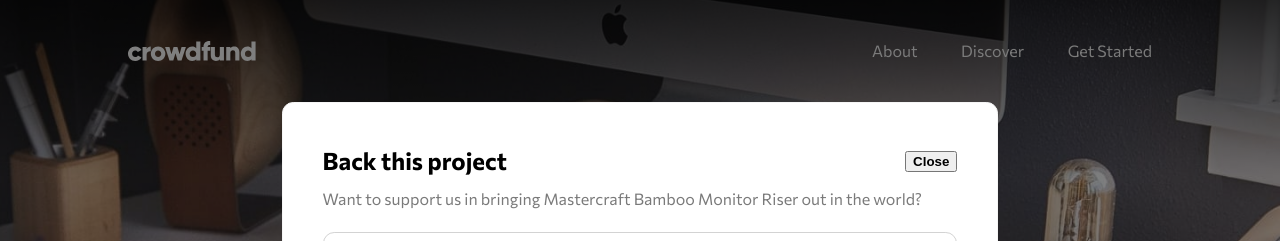
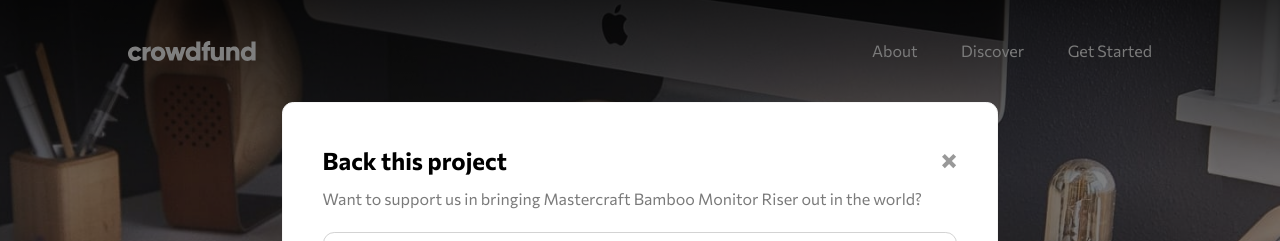
Before and after one commit to DerianMelvin/mastercraft-crowdfunding-product-page, a React (Create React App) app: page / in a window 1280 px wide. Both pictures are taken after a click on the button "Back this project". Shown: the top 241 px of the page. Built offline with nearby package versions, Linux system fonts and the light colour scheme.

Commit message:
Adjust modal close button - Import images/icon-close-modal.svg - Change button element to img

```diff
--- a/src/components/ModalSelect.tsx
+++ b/src/components/ModalSelect.tsx
@@ -1,6 +1,7 @@
 import { ChangeEvent, useState } from "react";
 import modalStyles from "../css/Modal.module.css";
 import CardSelect from "./modal/CardSelect";
+import iCloseModal from "../images/icon-close-modal.svg";
 
 type Props = {
   handleModal(): void;
@@ -19,7 +20,11 @@
         <div className={modalStyles.modalSelect}>
           <div className={modalStyles.titleGroup}>
             <h2>Back this project</h2>
-            <button onClick={() => handleModal()}>Close</button>
+            <img
+              src={iCloseModal}
+              alt="icon close modal"
+              onClick={() => handleModal()}
+            />
           </div>
           <p>
             Want to support us in bringing Mastercraft Bamboo Monitor Riser out
```
